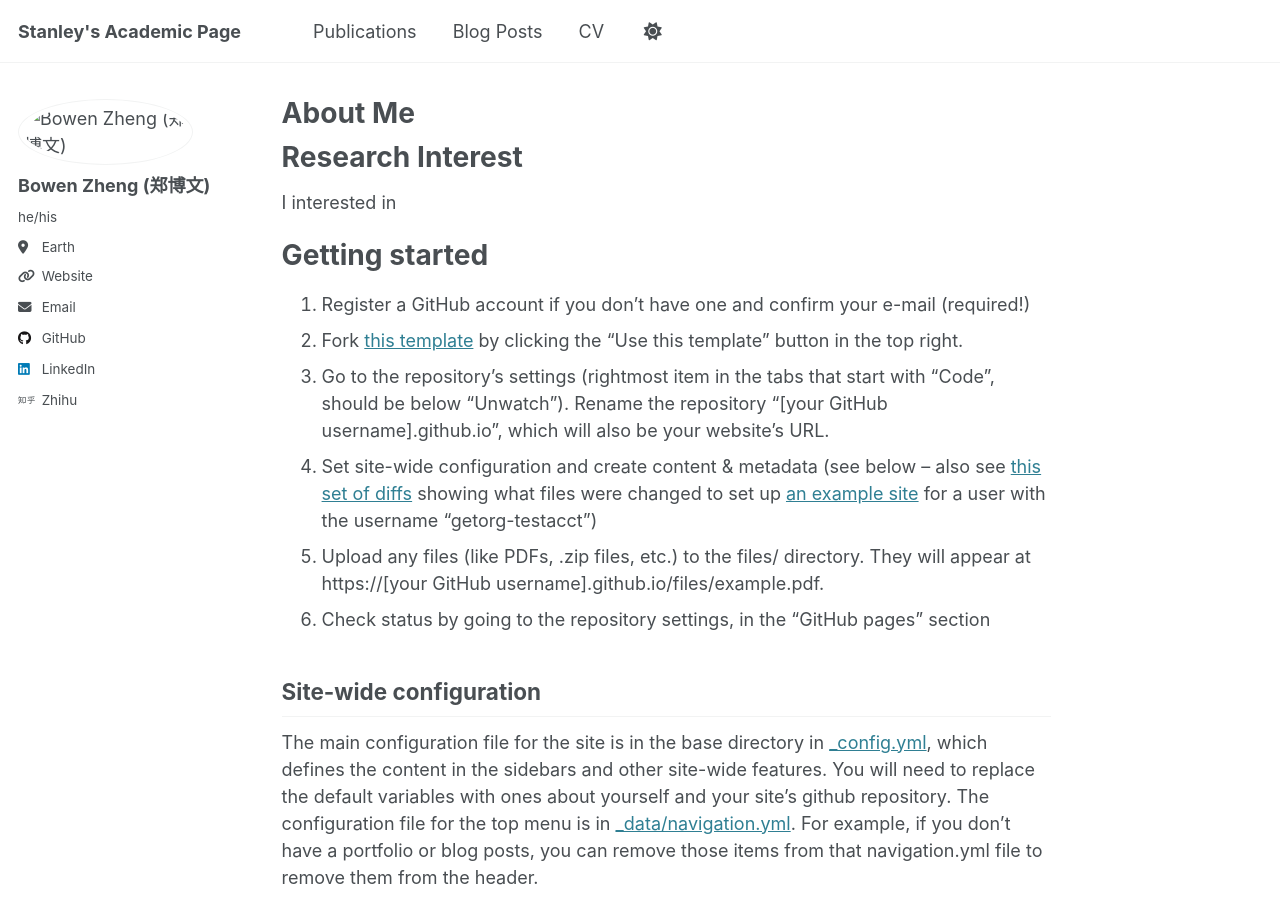
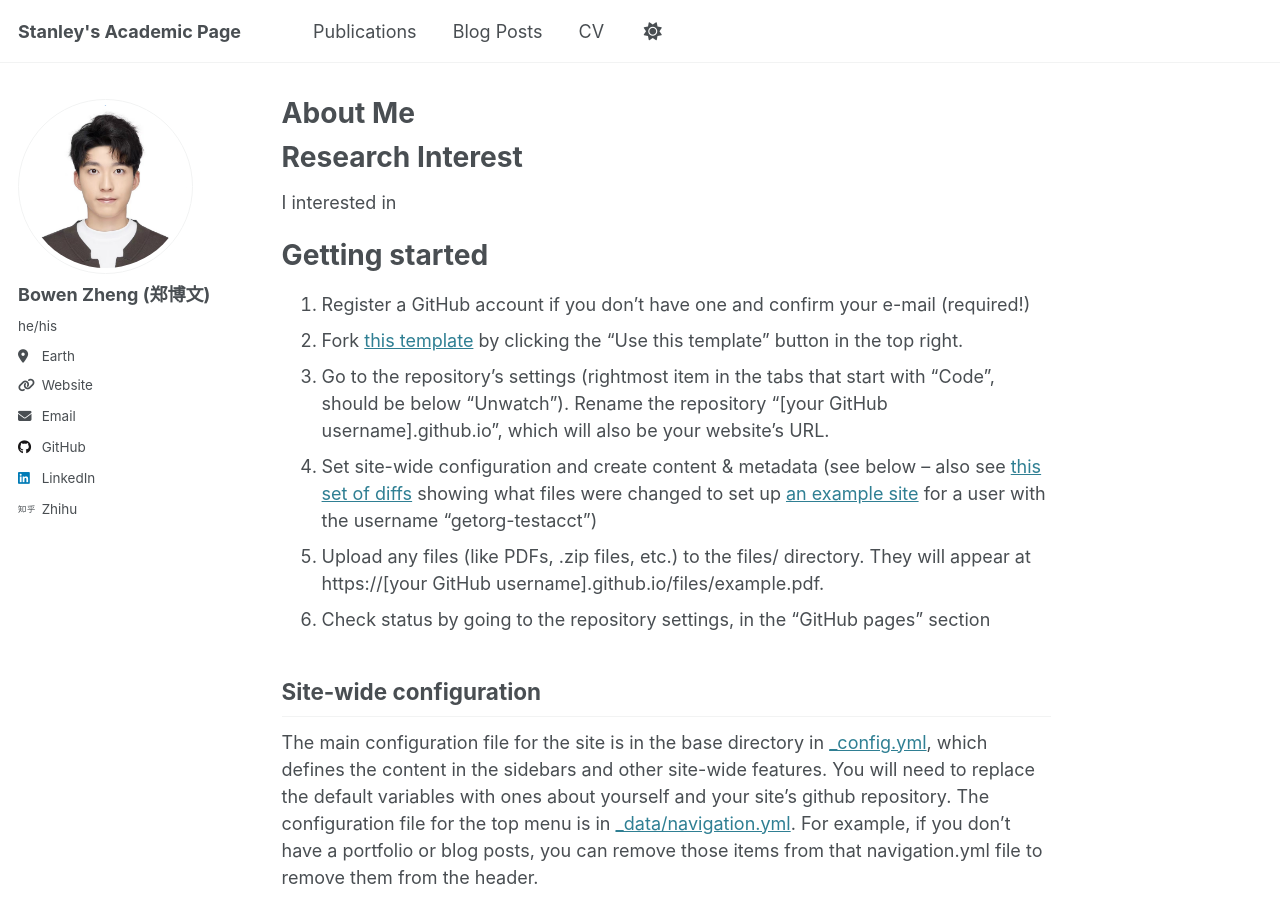
Before and after one commit to S-tanley/S-tanley.github.io, a Jekyll site: the page built from _pages/about.md, in a window 1280 px wide and 900 px high. Built offline with Jekyll 4.4.1, drawn with Linux system fonts in a browser that asks for light colours.

Commit message:
Update _config.yml

```diff
--- a/_config.yml
+++ b/_config.yml
@@ -22,7 +22,7 @@ repository               : "s-tanley/s-tanley.github.io"
 #               Additional customization can be done by editing /_includes/author-profile.html
 author:
   # Biographic information
-  avatar           : "images/CleanShot 2024-06-08 at 10.16.19@2x.png"
+  avatar           : "CleanShot 2024-06-08 at 10.16.19@2x.png"
   name             : "Bowen Zheng (郑博文)"
   pronouns         : "he/his"
   # bio              : "Short biography for the left-hand sidebar"
```
